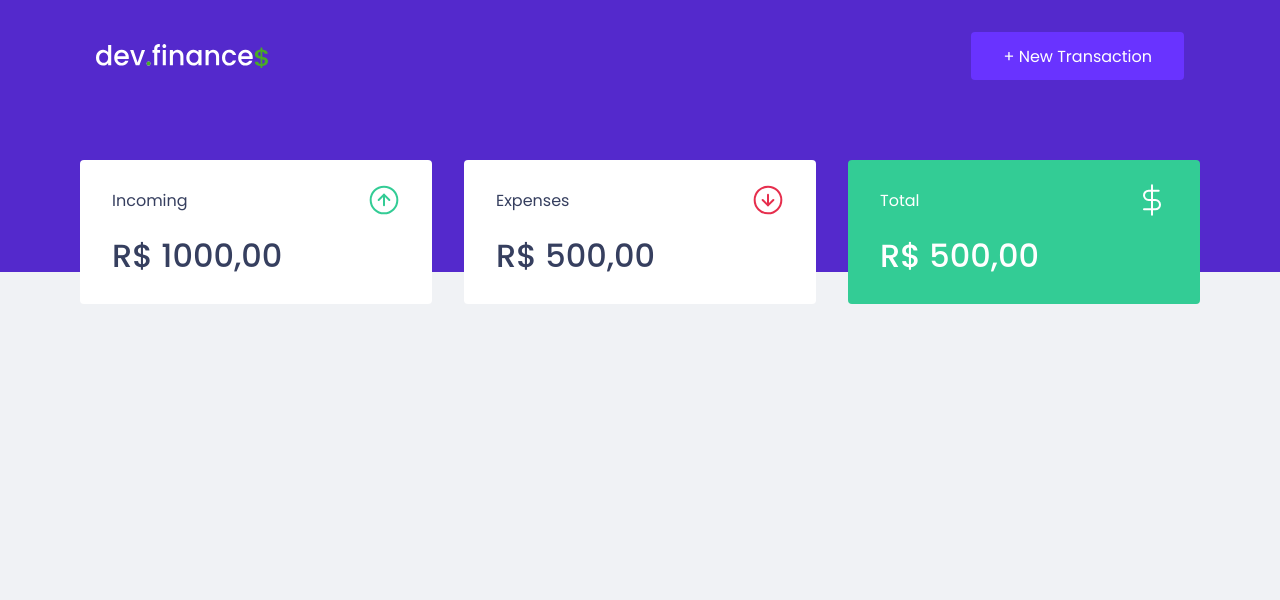
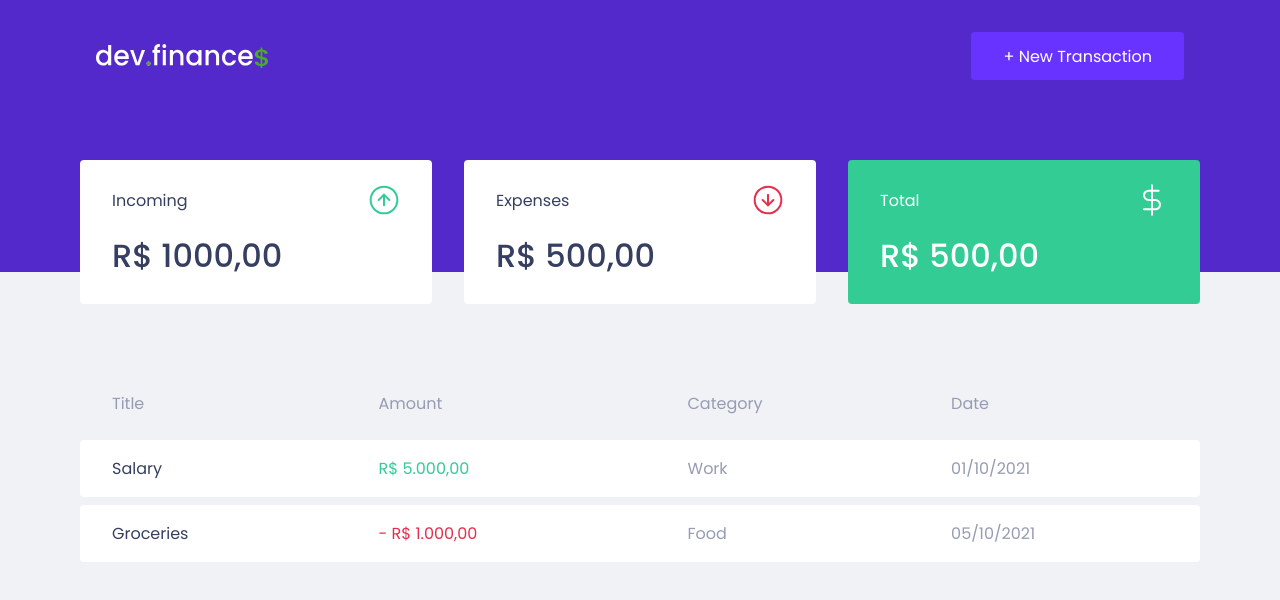
Before and after one commit to driellyps/devfinances2.0, a React (Create React App) app: page / in a window 1280 px wide. Shown: the top 600 px of the page. Built offline with nearby package versions, Linux system fonts and the light colour scheme.

Commit message:
transaction table component

```diff
--- a/src/components/Dashboard/index.tsx
+++ b/src/components/Dashboard/index.tsx
@@ -1,10 +1,12 @@
 import { Summary } from '../Summary'
+import { TransactionsTable } from '../TransactionsTable'
 import { Container } from './styles'
 
 export function Dashboard() {
 	return(
 		<Container>
       <Summary />
+			<TransactionsTable />
 		</Container>
 	)
 }
--- /dev/null
+++ b/src/components/TransactionsTable/index.tsx
@@ -0,0 +1,33 @@
+import { Container } from './styles'
+
+export function TransactionsTable() {
+  return(
+    <Container>
+      <table>
+        <thead>
+          <tr>
+            <th>Title</th>
+            <th>Amount</th>
+            <th>Category</th>
+            <th>Date</th>
+          </tr>
+        </thead>
+
+        <tbody>
+          <tr>
+            <td>Salary</td>
+            <td className="income">R$ 5.000,00</td>
+            <td>Work</td>
+            <td>01/10/2021</td>
+          </tr>
+          <tr>
+            <td>Groceries</td>
+            <td className="withdraw">- R$ 1.000,00</td>
+            <td>Food</td>
+            <td>05/10/2021</td>
+          </tr>
+        </tbody>
+      </table>
+    </Container>
+  )
+}
--- /dev/null
+++ b/src/components/TransactionsTable/styles.ts
@@ -0,0 +1,43 @@
+import styled from "styled-components";
+
+export const Container = styled.div`
+  margin-top: 4rem;
+
+  table {
+    width: 100%;
+    border-spacing: 0 0.5rem;
+
+    th {
+      color: var(--text-body);
+      font-weight: 400;
+      padding: 1rem 2rem;
+      text-align: left;
+      line-height: 1.5;
+    }
+
+    td {
+      background: var(--shape);
+      border: 0;
+      padding: 1rem 2rem;
+      color: var(--text-body);
+
+      &:first-child {
+        border-radius: 0.25rem 0 0 0.25rem;
+        color: var(--text-title);
+      }
+
+      &:last-child {
+        border-radius: 0 0.25rem 0.25rem 0;
+      }
+
+      &.income {
+        color: var(--green);
+      }
+
+      &.withdraw {
+        color: var(--red);
+      }
+    }
+
+  }
+`
```
